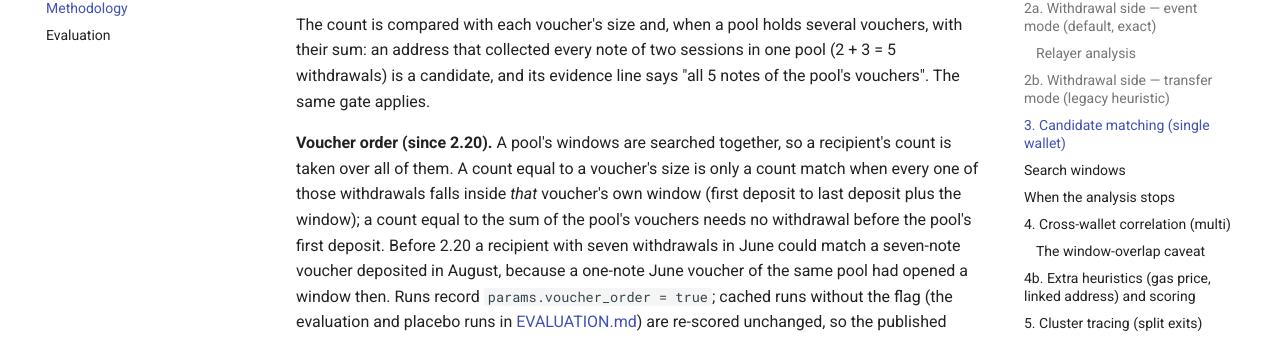
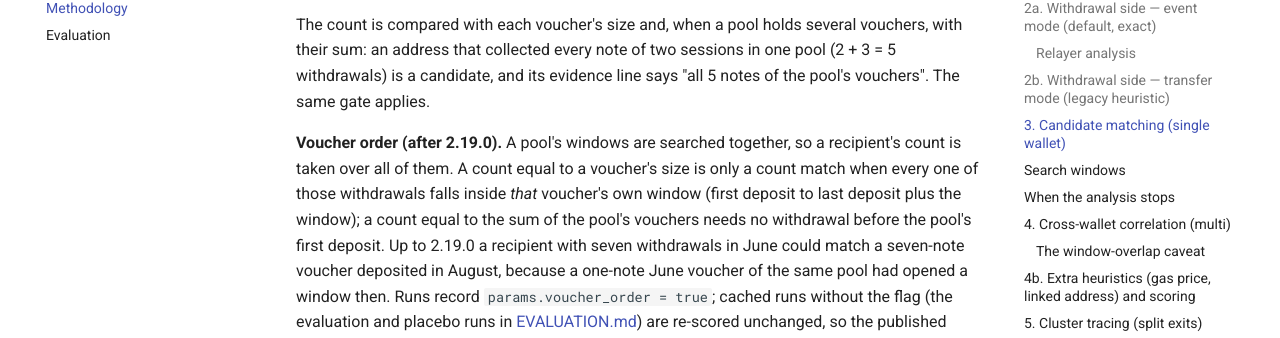
Before and after one commit to prettydeath/TornadoCash-demixer, an MkDocs documentation site: the page built from docs/METHODOLOGY.md, in a window 1280 px wide and 900 px high, scrolled down 4495 px. Shown: the part 127-465 px from the top of the window. Built offline with MkDocs 1.6.1 and Material for MkDocs 9.7.7, drawn with Linux system fonts in a browser that asks for light colours; comment, search, counter and statistics services are not loaded; some of the changed text lies outside the part shown.

Commit message:
Docs: describe the new checks as unreleased

```diff
--- a/docs/METHODOLOGY.md
+++ b/docs/METHODOLOGY.md
@@ -104,7 +104,7 @@ exit candidate.
   | `unverified` | the provider could not serve the transaction. **Not** a confirmation |
 * **Relayer concentration**: a relayer serving few distinct recipients narrows
   the candidate set; a heavily used one does not.
-* **Fee fingerprint (since 2.20, context only).** The transaction read to verify
+* **Fee fingerprint (after 2.19.0, context only).** The transaction read to verify
   the broadcaster also carries its fee settings: transaction type, priority fee
   (`maxPriorityFeePerGas`), max fee and gas limit. These are chosen by the sender's
   wallet or script. Each self-relayed lead reports them, and leads to *different*
@@ -171,12 +171,12 @@ vouchers, with their sum: an address that collected every note of two sessions i
 one pool (2 + 3 = 5 withdrawals) is a candidate, and its evidence line says "all 5
 notes of the pool's vouchers". The same gate applies.
 
-**Voucher order (since 2.20).** A pool's windows are searched together, so a
+**Voucher order (after 2.19.0).** A pool's windows are searched together, so a
 recipient's count is taken over all of them. A count equal to a voucher's size is
 only a count match when every one of those withdrawals falls inside *that*
 voucher's own window (first deposit to last deposit plus the window); a count equal
 to the sum of the pool's vouchers needs no withdrawal before the pool's first
-deposit. Before 2.20 a recipient with seven withdrawals in June could match a
+deposit. Up to 2.19.0 a recipient with seven withdrawals in June could match a
 seven-note voucher deposited in August, because a one-note June voucher of the same
 pool had opened a window then. Runs record `params.voucher_order = true`; cached
 runs without the flag (the evaluation and placebo runs in
```
